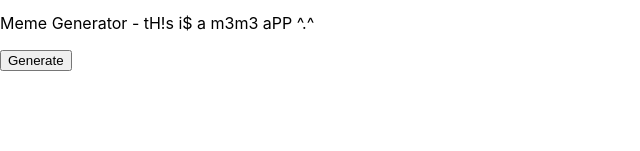
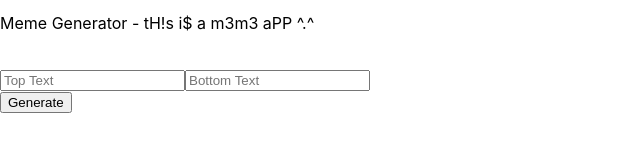
Before and after one commit to cathjime/React-meme-generator, a React (Create React App) app: page / in a window 1280 px wide. Shown: the part 307-458 px from the top of the page, without its empty margins (0-640 px from the left). Built offline with nearby package versions, Linux system fonts and the light colour scheme; no server answers.

Commit message:
added controlled forms

```diff
--- a/src/Containers/MemeGenerator.js
+++ b/src/Containers/MemeGenerator.js
@@ -17,12 +17,38 @@ class MemeGenerator extends React.Component {
       });
   }
 
+  changeHandler = (e) => {
+    this.setState({
+      [e.target.name]: e.target.value,
+    });
+  };
+
   render() {
     return (
       <>
         <form>
+          <br />
+          <input
+            type="text"
+            placeholder="Top Text"
+            name="topText"
+            value={this.state.topText}
+            onChange={this.changeHandler}
+          />
+          <input
+            type="text"
+            placeholder="Bottom Text "
+            name="bottomText"
+            value={this.state.bottomText}
+            onChange={this.changeHandler}
+          />
+
+          <br />
+
           <button>Generate</button>
         </form>
+        <h2>{this.state.bottomText}</h2>
+        <h2>{this.state.topText}</h2>
       </>
     );
   }
```
Also changed, not shown: 1 other file (tests, documents, lock files or other folders).
